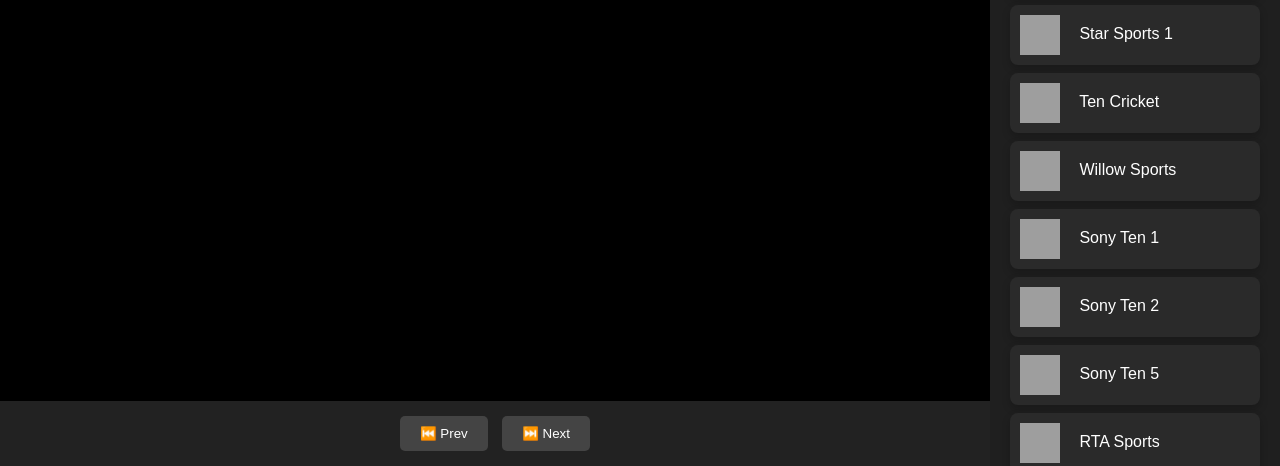
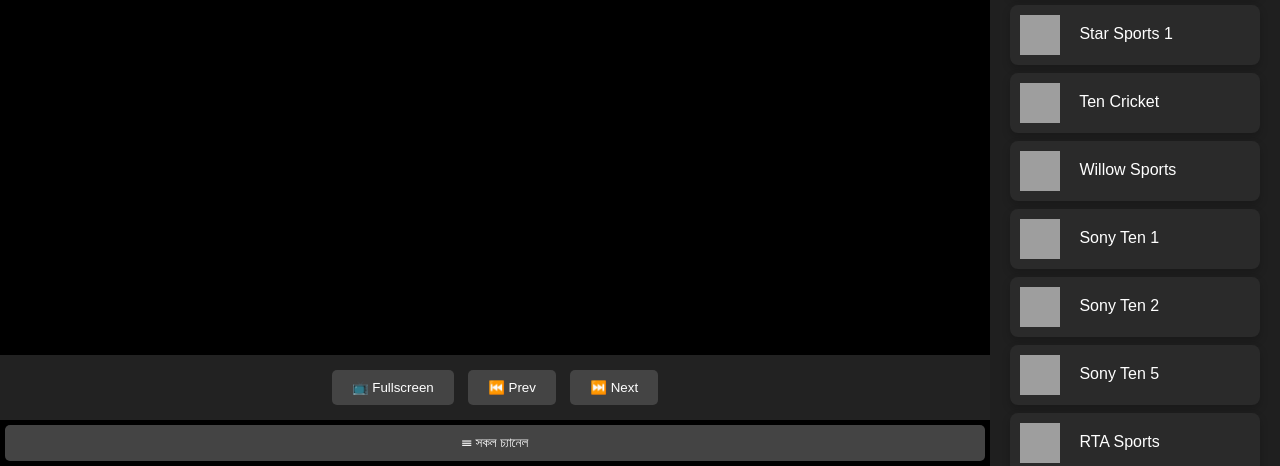
Before and after one commit to rsfjbd/Test2, a plain HTML site: page index.html in a window 1280 px wide. Shown: the part 334-800 px from the top of the page. Drawn offline with Linux system fonts and the light colour scheme; grey boxes are pictures that could not be loaded; a script that the page names is missing.

Commit message:
Update index.html

```diff
--- a/index.html
+++ b/index.html
@@ -5,15 +5,21 @@
   <title>Rs Live 247</title>
   <link rel="stylesheet" href="style.css">
   <script src="https://cdn.jsdelivr.net/npm/clappr@latest/dist/clappr.min.js"></script>
+  <script src="https://cdn.jsdelivr.net/npm/clappr-playback-rate-plugin@latest/dist/clappr-playback-rate-plugin.min.js"></script>
+  <script src="https://cdn.jsdelivr.net/npm/clappr-pip-plugin@latest/dist/clappr-pip-plugin.min.js"></script>
 </head>
 <body>
   <div class="container">
     <div class="main">
       <div id="player"></div>
       <div class="controls">
+        <button id="fullscreenButton">📺 Fullscreen</button>
         <button onclick="prevChannel()">⏮️ Prev</button>
         <button onclick="nextChannel()">⏭️ Next</button>
       </div>
+      <button class="toggle-sidebar-button" onclick="toggleSidebar()">
+        ☰ সকল চ্যানেল
+      </button>
     </div>
     <div class="sidebar">
       <div class="search-container">
```
